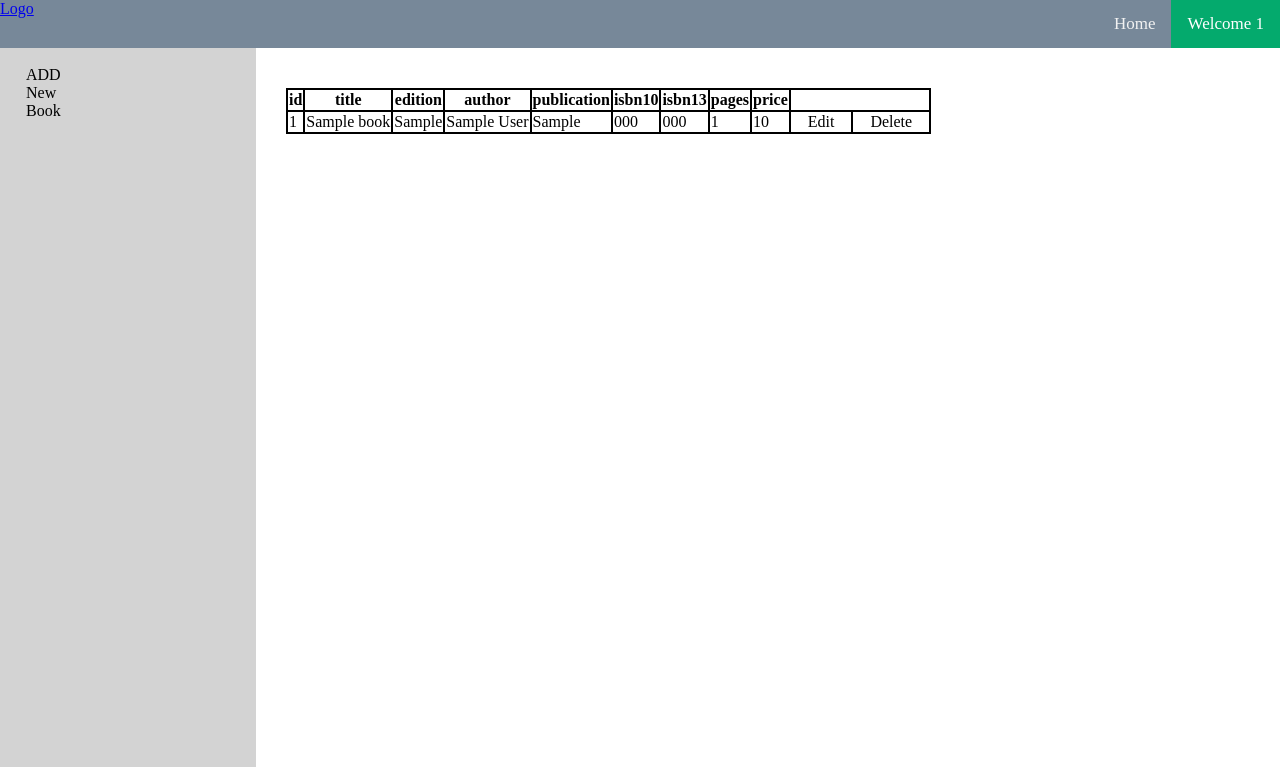
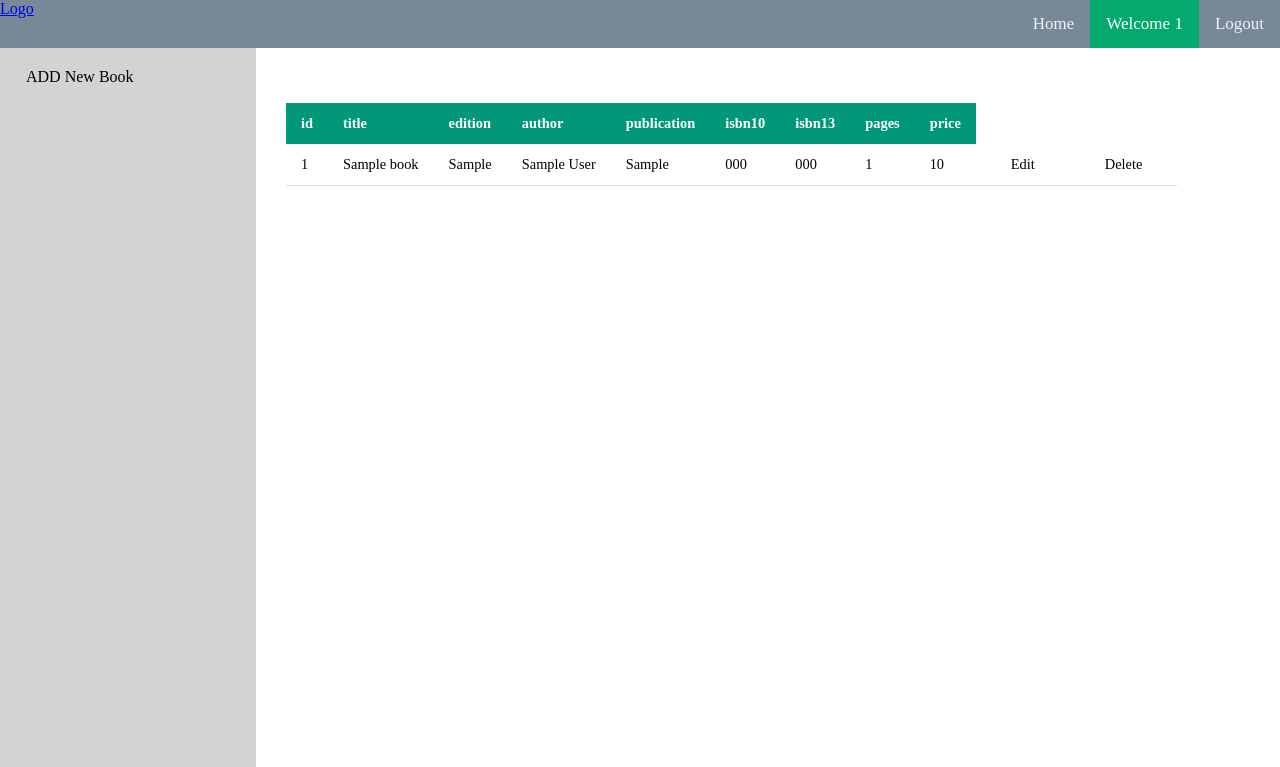
Before and after one commit to onlits-learning-solutions/LMS, a PHP site: page /pages/book.php in a window 1280 px wide. Shown: the top 767 px of the page. Run offline with PHP 8.4, Linux system fonts and the light colour scheme; the visitor is signed in with stand-in values (Sample User, id 1); tables that the repository leaves empty hold one stand-in row (values such as "Sample post").

Commit message:
session logout done

```diff
--- a/src/index.php
+++ b/src/index.php
@@ -15,7 +15,7 @@ if(isset($_POST['submit'])){
 
     header('location:pages/book.php');
      } else
-    header('location:index.php');
+    header('location:index.php?status=99');
 }
 
 if(isset($_GET['status'])) {
--- /dev/null
+++ b/src/logout.php
@@ -0,0 +1,5 @@
+<?php
+session_start();
+unset($_SESSION['user_id']);
+header("location: index.php");
+?>
--- a/src/navbar.php
+++ b/src/navbar.php
@@ -1,10 +1,4 @@
-<?php
-session_start();
-if(!isset($_SESSION['user_id'])){
-    header('location:index?status=199');
-}
-$user_id = $_SESSION['user_id'];
-?>
+
 
 
 <!DOCTYPE html>
@@ -21,6 +15,7 @@ $user_id = $_SESSION['user_id'];
     </div>
 <div class='topnav'>
 
+<a href="../logout.php">Logout</a>
    <a class='active'>Welcome <?= $user_id?></a>
 
 
--- a/src/pages/book.php
+++ b/src/pages/book.php
@@ -1,5 +1,9 @@
 <?php
-
+session_start();
+if(!isset($_SESSION['user_id'])){
+    header('location:index?status=199');
+}
+$user_id = $_SESSION['user_id'];
 require '../autoload.php';
 
 use LMS\src\models\Book;
@@ -26,7 +30,8 @@ $books = $bookob->index();
 
          <main class="grid-2">
 
-        <table>
+        <table class='content-table'>
+            <thead>
             <tr>
                 <th>id</th>
                 <th>title</th>
@@ -40,8 +45,10 @@ $books = $bookob->index();
 
 
             </tr>
+            </thead>
             <?php foreach ($books as $book) { ?>
-                <tr>
+                <tbody>
+                <tr  >
                     <td>
                         <?= $book['id'] ?>
                     </td>
@@ -69,9 +76,13 @@ $books = $bookob->index();
                     <td>
                         <?= $book['price'] ?>
                     </td>
+                    <div class='edit'>
                     <td><a href="edit-book.php?id=<?= $book['id'] ?>">Edit</a></td>
-                            <td><a href="delete-book.php?id=<?= $book['id'] ?>">Delete</a></td>
+
+                    <td><a href="delete-book.php?id=<?= $book['id'] ?>">Delete</a></td>
+                    </div>
                 </tr>
+                </tbody>
             <?php }
     ?> </main>
     </table>
--- a/src/style.css
+++ b/src/style.css
@@ -37,10 +37,10 @@ aside {
 
 aside a {
     display: block;
-    width: 60px;
+    width: 80%;
     margin-bottom: 5px;
     color: #000;
-    padding: 8px 16px;
+    padding: 10px 16px;
     text-decoration: none;
 }
 
@@ -58,7 +58,7 @@ main a {
     margin-bottom: 50px;
     width: 60px;
     color: #000;
-    padding: 8px 16px;
+    padding: 3px 20px;
     text-decoration: black;
 
 
@@ -70,12 +70,57 @@ main a:hover{
     color: white;
 }
 
-table, th, td {
-    border: 2px solid #000;
-    margin-top: 10px;
+
+
+.content-table {
     border-collapse: collapse;
+    margin: 25px 0;
+    font-size: 0.9em;
+    min-width: 400px;
+    border-radius: 5px 5px 0 0;
+    }
 
-  }
+    .content-table thead tr {
+    background-color: #009879;
+    color: #ffffff;
+    text-align: left;
+    font-weight: bold;
+    }
+    .content-table th,
+    .content-table td {
+    padding: 12px 15px;
+    }
+
+    .content-table tbody tr {
+        border-bottom: 1px solid #dddddd;
+        } I
+
+        .content-table tbody tr:last-of-type {
+        border-bottom: 2px solid #009879;
+        }
+
+
+
+
+
+
+
+
+
+
+
+
+
+
+
+
+
+
+
+
+.edit {
+    border:none;
+}
 
   body {
     margin: 0px;
```
